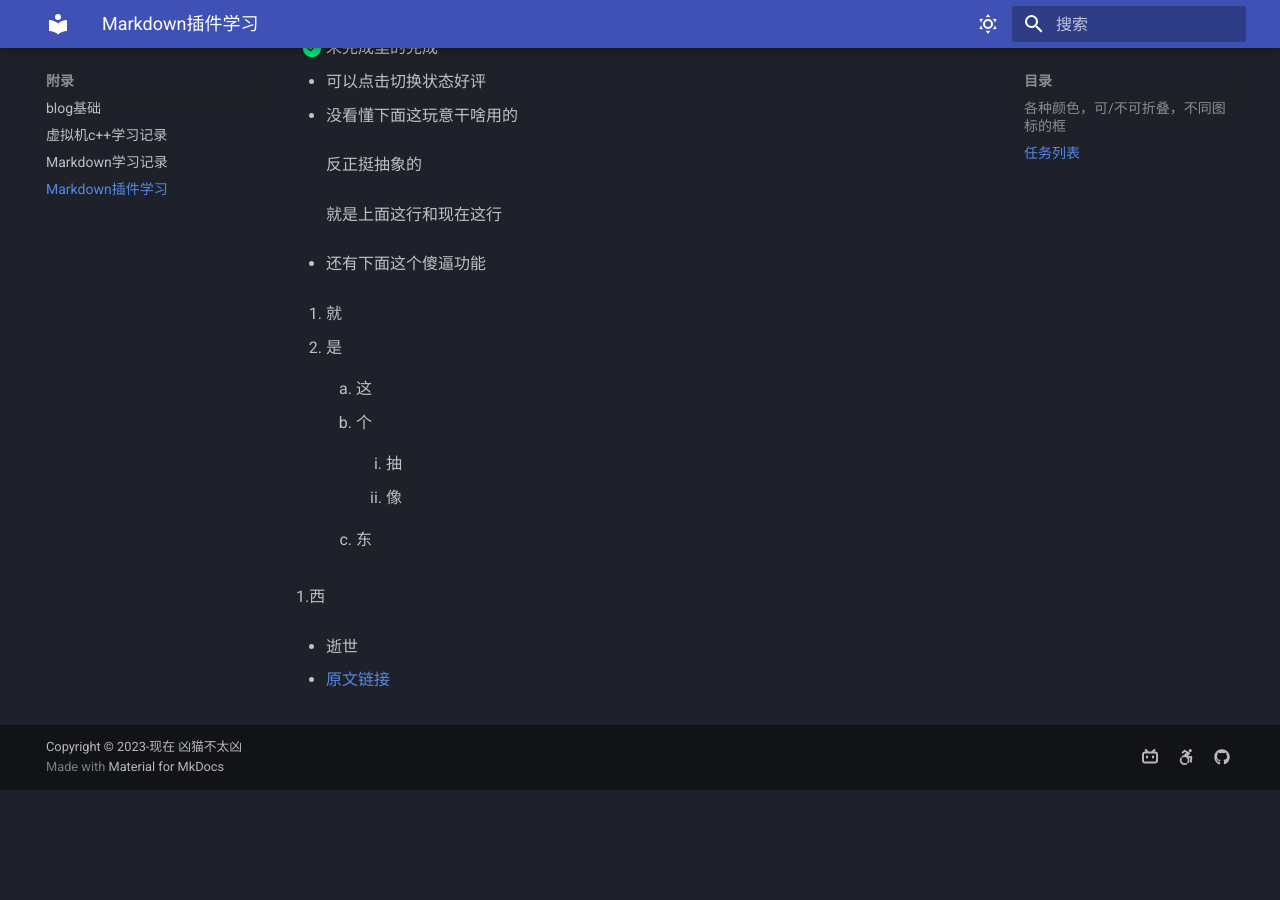
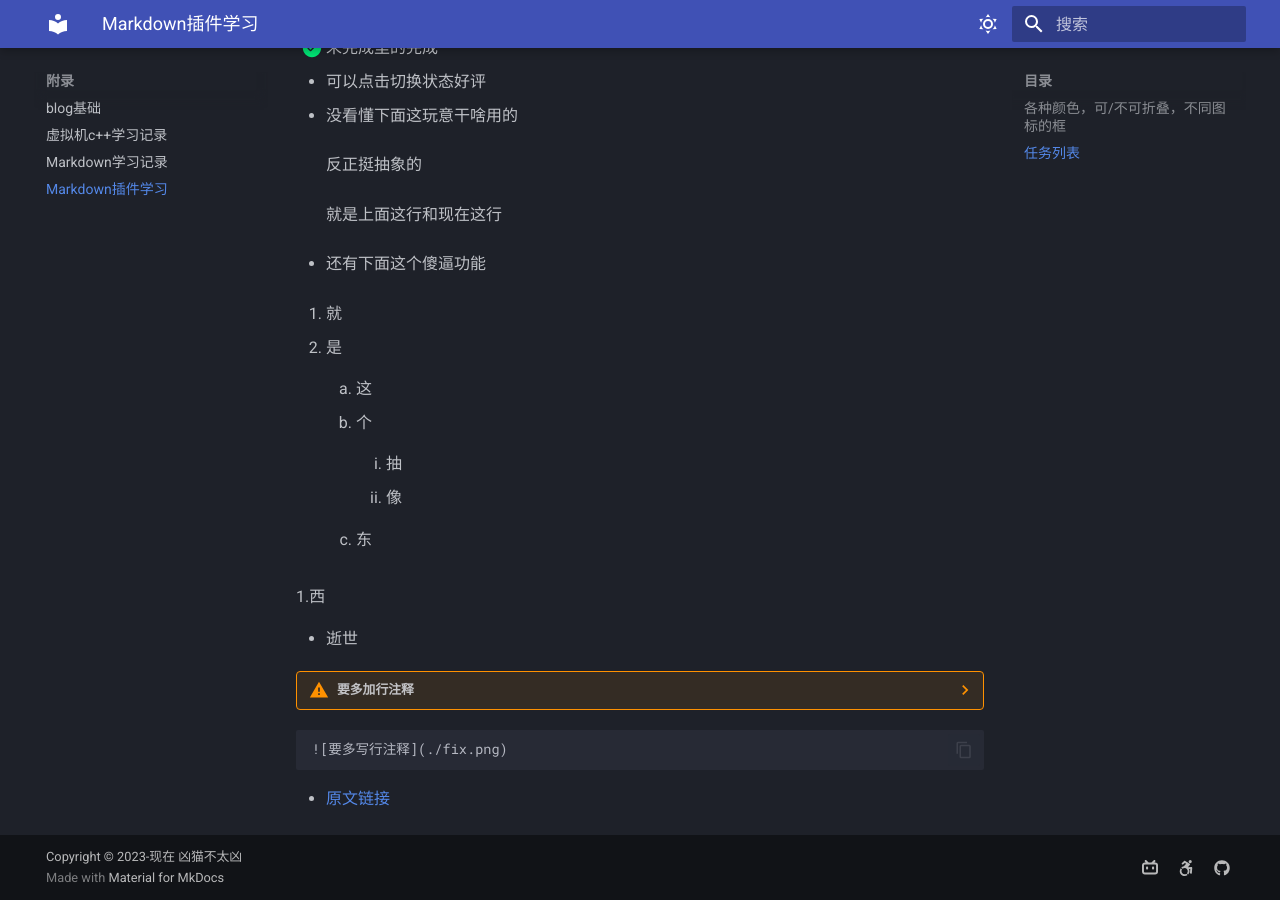
Before and after one commit to Xmbtx/xmbtx-blog, an MkDocs documentation site: the page built from docs/mkd/mkdex.md, in a window 1280 px wide and 900 px high, scrolled down 519 px. Built offline with MkDocs 1.6.1 and Material for MkDocs 9.7.7, drawn with Linux system fonts in a browser that asks for light colours; before the commit the page ends 1309 px from its top, so only the background shows below that.

Commit message:
2023-11-15_13:37:27 update

````diff
--- a/docs/mkd/mkdex.md
+++ b/docs/mkd/mkdex.md
@@ -47,4 +47,10 @@
 
 - 逝世
 
+??? warning "要多加行注释"
+
+```
+![要多写行注释](./fix.png)
+```
+
 - [原文链接](https://squidfunk.github.io/mkdocs-material/reference/lists/)
````
Also changed, not shown: docs/mkd/mkdex/fix.png (added).
